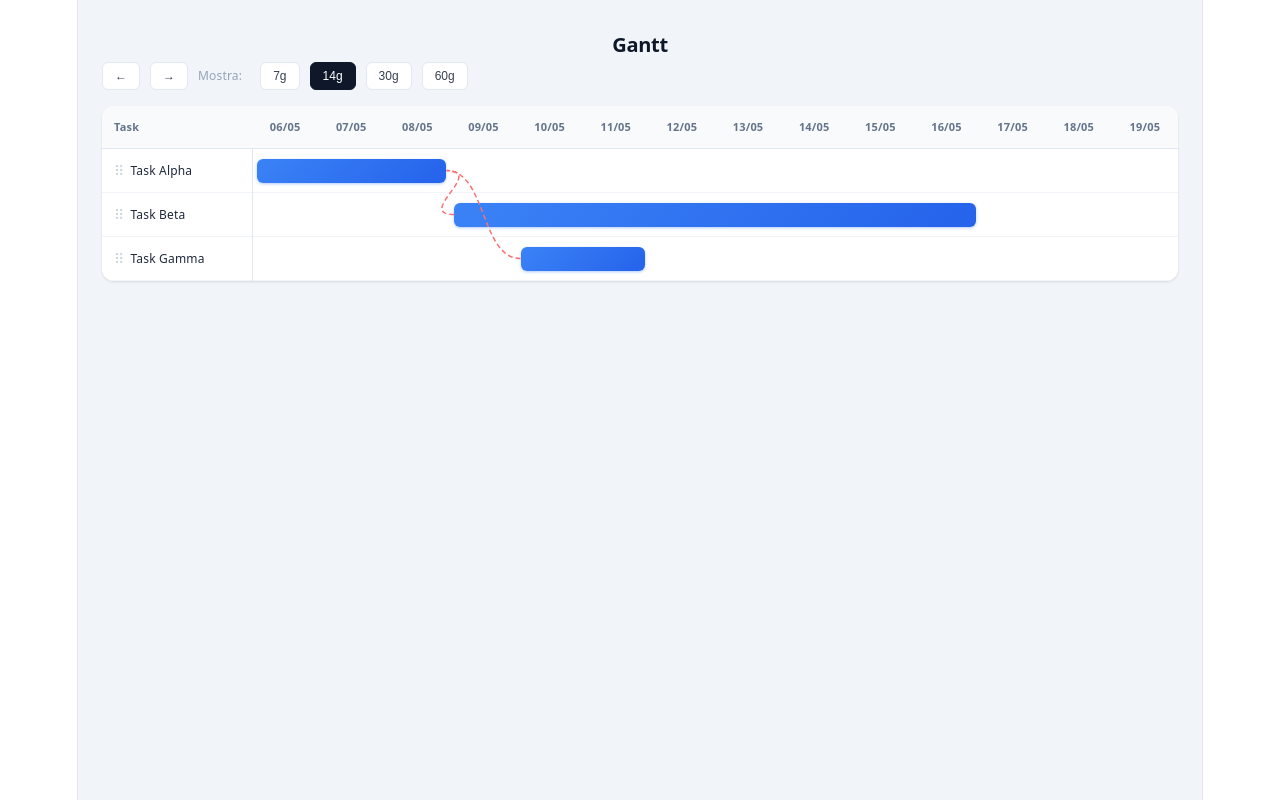
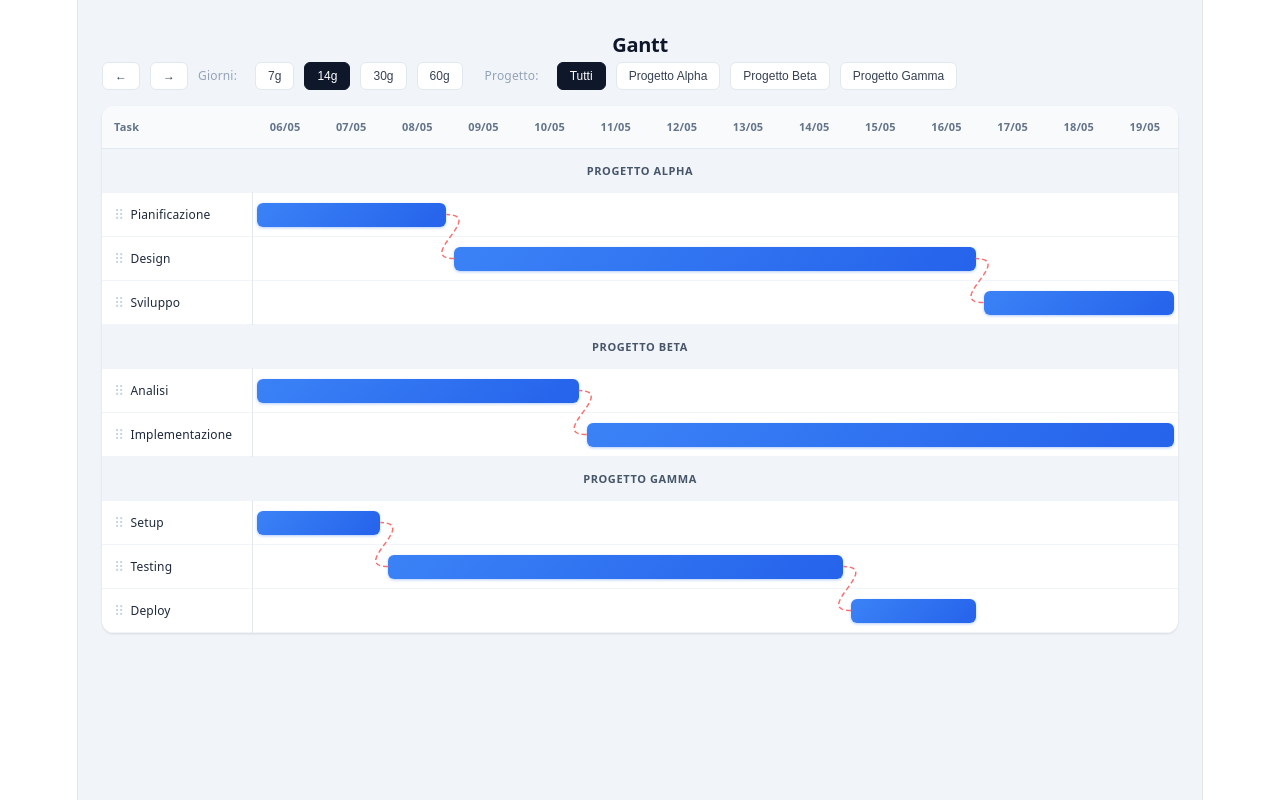
Before and after one commit to sensorario/gantt.simonegentili.com, a React (Vite) app: page / in a window 1280 px wide. Built offline with nearby package versions, Linux system fonts and the light colour scheme.

Commit message:
projects

```diff
--- a/src/App.css
+++ b/src/App.css
@@ -163,3 +163,18 @@
   stroke-dasharray: 5 3;
   fill: none;
 }
+
+.project-header-row {
+  background: #f1f5f9;
+}
+
+.project-header-cell {
+  padding: 6px 12px;
+  font-size: 11px;
+  font-weight: 700;
+  color: #475569;
+  text-transform: uppercase;
+  letter-spacing: 0.6px;
+  border-top: 1px solid #e2e8f0;
+  border-bottom: 1px solid #e2e8f0;
+}
--- a/src/App.jsx
+++ b/src/App.jsx
@@ -3,10 +3,33 @@ import './App.css'
 
 const today = new Date(2026, 4, 6)
 
-const initialTasks = [
-  { id: 1, name: 'Task Alpha', start: new Date(2026, 4, 6), end: new Date(2026, 4, 8) },
-  { id: 2, name: 'Task Beta', start: new Date(2026, 4, 9), end: new Date(2026, 4, 16), dependsOn: 1 },
-  { id: 3, name: 'Task Gamma', start: new Date(2026, 4, 10), end: new Date(2026, 4, 11), dependsOn: 1 },
+const initialProjects = [
+  {
+    id: 1,
+    name: 'Progetto Alpha',
+    tasks: [
+      { id: 1, name: 'Pianificazione', start: new Date(2026, 4, 6), end: new Date(2026, 4, 8) },
+      { id: 2, name: 'Design', start: new Date(2026, 4, 9), end: new Date(2026, 4, 16), dependsOn: 1 },
+      { id: 3, name: 'Sviluppo', start: new Date(2026, 4, 17), end: new Date(2026, 4, 25), dependsOn: 2 },
+    ],
+  },
+  {
+    id: 2,
+    name: 'Progetto Beta',
+    tasks: [
+      { id: 4, name: 'Analisi', start: new Date(2026, 4, 6), end: new Date(2026, 4, 10) },
+      { id: 5, name: 'Implementazione', start: new Date(2026, 4, 11), end: new Date(2026, 4, 20), dependsOn: 4 },
+    ],
+  },
+  {
+    id: 3,
+    name: 'Progetto Gamma',
+    tasks: [
+      { id: 6, name: 'Setup', start: new Date(2026, 4, 6), end: new Date(2026, 4, 7) },
+      { id: 7, name: 'Testing', start: new Date(2026, 4, 8), end: new Date(2026, 4, 14), dependsOn: 6 },
+      { id: 8, name: 'Deploy', start: new Date(2026, 4, 15), end: new Date(2026, 4, 16), dependsOn: 7 },
+    ],
+  },
 ]
 
 function getColumns(offset, visibleDays) {
@@ -71,7 +94,8 @@ function resolveConstraints(tasks, movedId) {
 
 function App() {
   const [offset, setOffset] = useState(0)
-  const [tasks, setTasks] = useState(initialTasks)
+  const [projects, setProjects] = useState(initialProjects)
+  const [selectedProjectId, setSelectedProjectId] = useState(null) // null = tutti
   const [visibleDays, setVisibleDays] = useState(14)
   const [arrows, setArrows] = useState([])
   const columns = getColumns(offset, visibleDays)
@@ -81,6 +105,20 @@ function App() {
   const barRefs = useRef({})
   const rowRefs = useRef({})
   const containerRef = useRef(null)
+
+  // Righe visibili: task raggruppati per progetto con header progetto
+  const visibleProjects = selectedProjectId === null
+    ? projects
+    : projects.filter(p => p.id === selectedProjectId)
+
+  // tasks flat per i vincoli (solo quelli visibili)
+  const flatTasks = visibleProjects.flatMap(p => p.tasks)
+
+  const setProjectTasks = (projectId, updater) => {
+    setProjects(prev => prev.map(p =>
+      p.id === projectId ? { ...p, tasks: updater(p.tasks) } : p
+    ))
+  }
 
   useEffect(() => {
     const handleKey = (e) => {
@@ -94,14 +132,14 @@ function App() {
   useEffect(() => {
     const handleMouseMove = (e) => {
       if (!dragRef.current) return
-      const { taskId, startX, colWidth } = dragRef.current
+      const { taskId, projectId, startX, colWidth } = dragRef.current
 
       // spostamento orizzontale → cambia date
       const deltaX = e.clientX - startX
       const deltaDays = Math.round(deltaX / colWidth)
       if (deltaDays !== dragRef.current.lastDelta) {
         dragRef.current.lastDelta = deltaDays
-        setTasks(prev => {
+        setProjectTasks(projectId, prev => {
           const updated = prev.map(t => {
             if (t.id !== taskId) return t
             return {
@@ -128,15 +166,15 @@ function App() {
     }
     const handleMouseUp = () => {
       if (!dragRef.current) return
-      const { taskId } = dragRef.current
+      const { taskId, projectId } = dragRef.current
       dragRef.current = null
 
-      // riordina riga se c'è una destinazione verticale
       setDragOverId(prev => {
         if (prev !== null && prev !== taskId) {
-          setTasks(tasks => {
+          setProjectTasks(projectId, tasks => {
             const fromIdx = tasks.findIndex(t => t.id === taskId)
             const toIdx = tasks.findIndex(t => t.id === prev)
+            if (fromIdx === -1 || toIdx === -1) return tasks
             const next = [...tasks]
             const [moved] = next.splice(fromIdx, 1)
             next.splice(toIdx, 0, moved)
@@ -170,15 +208,16 @@ function App() {
     }
     const handleRowMouseUp = () => {
       if (!rowDragRef.current) return
-      const { taskId } = rowDragRef.current
+      const { taskId, projectId } = rowDragRef.current
       rowDragRef.current = null
       if (dragOverId === null || dragOverId === taskId) {
         setDragOverId(null)
         return
       }
-      setTasks(prev => {
+      setProjectTasks(projectId, prev => {
         const fromIdx = prev.findIndex(t => t.id === taskId)
         const toIdx = prev.findIndex(t => t.id === dragOverId)
+        if (fromIdx === -1 || toIdx === -1) return prev
         const next = [...prev]
         const [moved] = next.splice(fromIdx, 1)
         next.splice(toIdx, 0, moved)
@@ -194,10 +233,11 @@ function App() {
     }
   }, [dragOverId])
 
-  const handleBarMouseDown = (e, task) => {
+  const handleBarMouseDown = (e, task, projectId) => {
     const colWidth = e.currentTarget.closest('table').offsetWidth / (visibleDays + 1)
     dragRef.current = {
       taskId: task.id,
+      projectId,
       startX: e.clientX,
       colWidth,
       origStart: new Date(task.start),
@@ -211,7 +251,7 @@ function App() {
     if (!containerRef.current) return
     const containerRect = containerRef.current.getBoundingClientRect()
     const newArrows = []
-    for (const task of tasks) {
+    for (const task of flatTasks) {
       if (!task.dependsOn) continue
       const fromEl = barRefs.current[task.id]
       const toEl = barRefs.current[task.dependsOn]
@@ -225,7 +265,7 @@ function App() {
       newArrows.push({ id: `${task.dependsOn}-${task.id}`, x1, y1, x2, y2 })
     }
     setArrows(prev => JSON.stringify(prev) === JSON.stringify(newArrows) ? prev : newArrows)
-  }, [tasks])
+  }, [flatTasks])
 
   return (
     <div className="app">
@@ -233,13 +273,25 @@ function App() {
       <div className="gantt-header">
         <button className="btn" onClick={() => setOffset(o => o - 1)}>&#8592;</button>
         <button className="btn" onClick={() => setOffset(o => o + 1)}>&#8594;</button>
-        <span className="subtitle">Mostra:</span>
+        <span className="subtitle">Giorni:</span>
         {[7, 14, 30, 60].map(d => (
           <button
             key={d}
             className={`btn${visibleDays === d ? ' active' : ''}`}
             onClick={() => setVisibleDays(d)}
           >{d}g</button>
+        ))}
+        <span className="subtitle" style={{ marginLeft: '12px' }}>Progetto:</span>
+        <button
+          className={`btn${selectedProjectId === null ? ' active' : ''}`}
+          onClick={() => setSelectedProjectId(null)}
+        >Tutti</button>
+        {projects.map(p => (
+          <button
+            key={p.id}
+            className={`btn${selectedProjectId === p.id ? ' active' : ''}`}
+            onClick={() => setSelectedProjectId(p.id)}
+          >{p.name}</button>
         ))}
       </div>
       <div className="gantt-card">
@@ -263,7 +315,14 @@ function App() {
               </tr>
             </thead>
             <tbody>
-              {tasks.map((task) => {
+              {visibleProjects.map(project => (
+                <>
+                  <tr key={`proj-${project.id}`} className="project-header-row">
+                    <td className="project-header-cell" colSpan={visibleDays + 1}>
+                      {project.name}
+                    </td>
+                  </tr>
+                  {project.tasks.map((task) => {
                     const firstActive = columns.findIndex(({ date }) => isBetween(date, task.start, task.end))
                     const lastActive = columns.findLastIndex(({ date }) => isBetween(date, task.start, task.end))
 
@@ -277,7 +336,7 @@ function App() {
                           <div className="cell-name-inner">
                             <span
                               className="drag-handle"
-                          onMouseDown={() => { rowDragRef.current = { taskId: task.id } }}
+                              onMouseDown={() => { rowDragRef.current = { taskId: task.id, projectId: project.id } }}
                             >⠿</span>
                             {task.name}
                           </div>
@@ -291,7 +350,7 @@ function App() {
                               <div
                                 className="bar"
                                 ref={el => barRefs.current[task.id] = el}
-                            onMouseDown={(e) => handleBarMouseDown(e, task)}
+                                onMouseDown={(e) => handleBarMouseDown(e, task, project.id)}
                               ></div>
                             </td>
                             {lastActive < visibleDays - 1 && <td colSpan={visibleDays - 1 - lastActive}></td>}
@@ -300,6 +359,8 @@ function App() {
                       </tr>
                     )
                   })}
+                </>
+              ))}
             </tbody>
           </table>
         </div>
```
Lines whose indentation alone changed are shown as unchanged.
